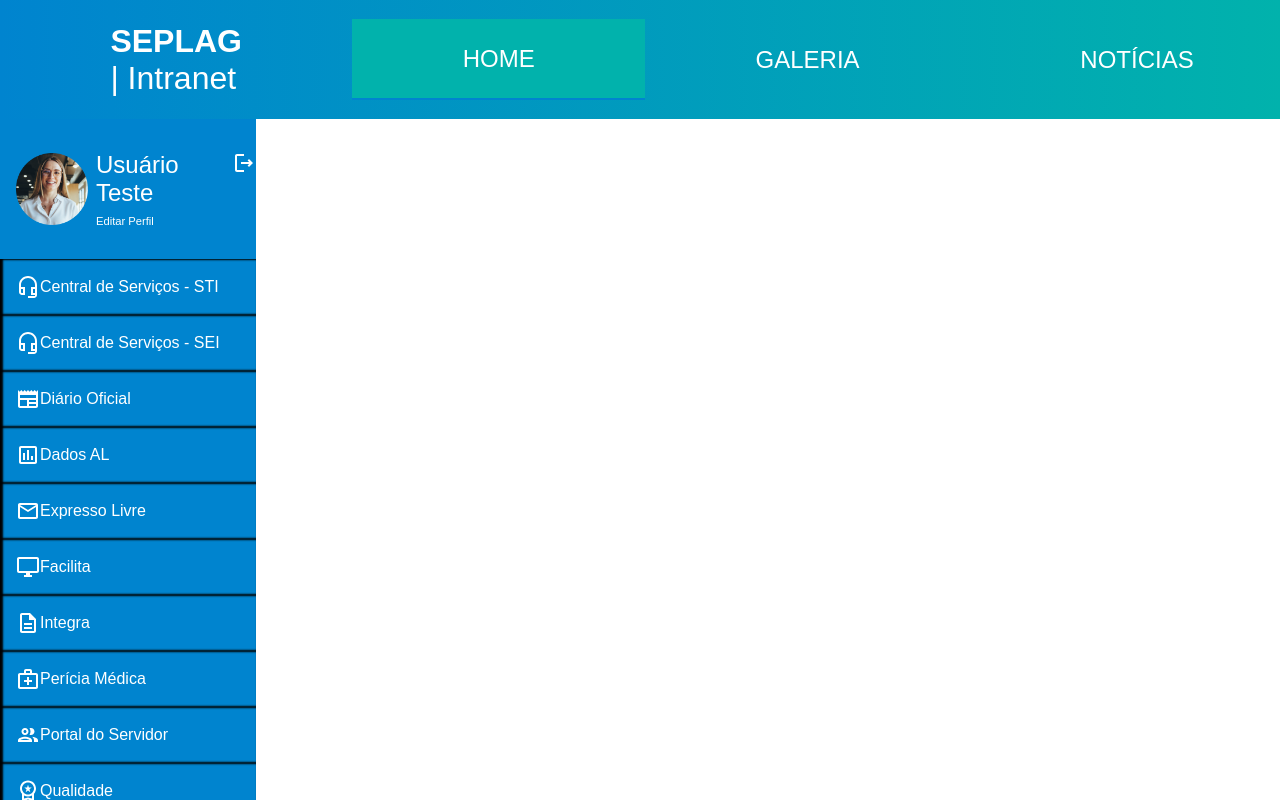
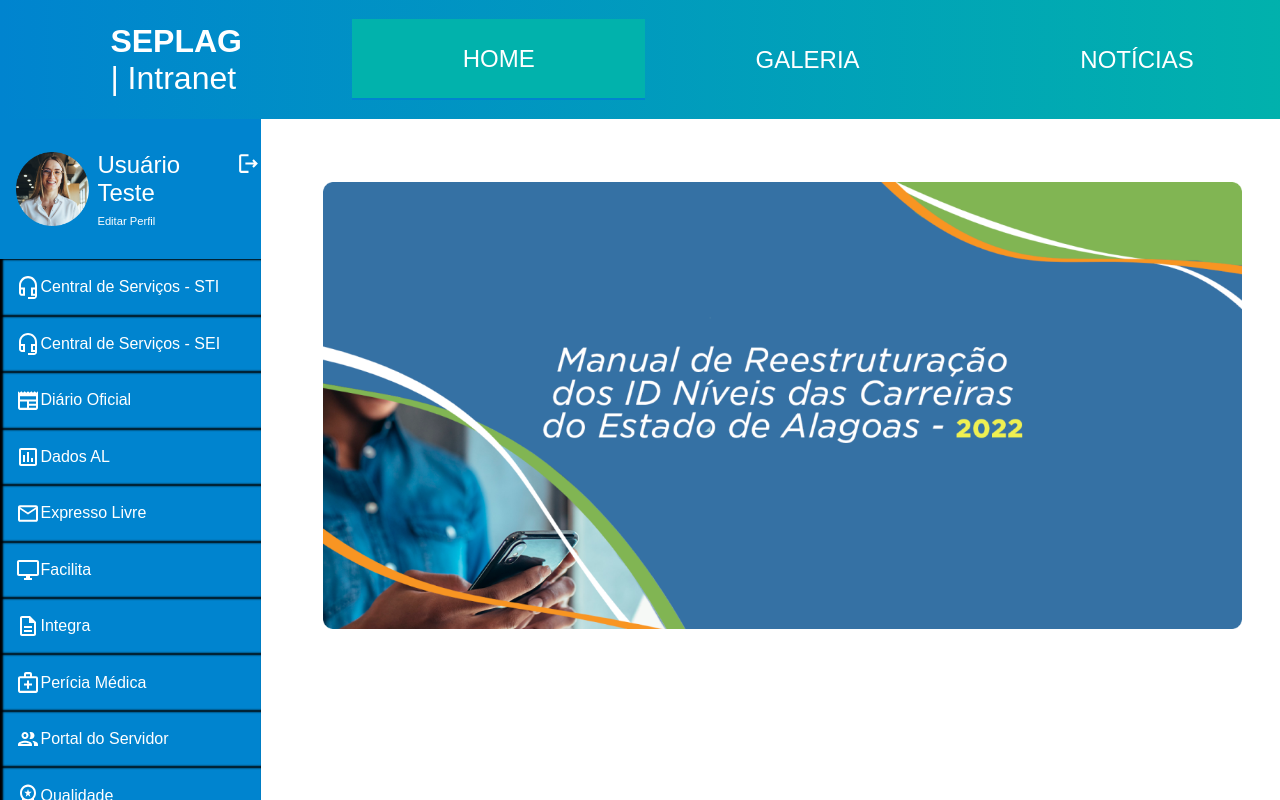
Before and after one commit to PomboObeso/seplag_desafioReact, a React (Create React App) app: page / in a window 1280 px wide. Shown: the top 800 px of the page. Built offline with nearby package versions, Linux system fonts and the light colour scheme; a web font is replaced by a local one.

Commit message:
home - paginação da home

```diff
--- a/public/index.html
+++ b/public/index.html
@@ -14,7 +14,6 @@
       manifest.json provides metadata used when your web app is installed on a
       user's mobile device or desktop. See https://developers.google.com/web/fundamentals/web-app-manifest/
     -->
-    <link rel="manifest" href="%PUBLIC_URL%/manifest.json" />
     <!--
       Notice the use of %PUBLIC_URL% in the tags above.
       It will be replaced with the URL of the `public` folder during the build.
@@ -26,6 +25,7 @@
     -->
     <title>Seplag | Intranet</title>
     <link href="https://fonts.cdnfonts.com/css/gotham" rel="stylesheet">
+    <link rel="stylesheet"href="https://cdn.jsdelivr.net/npm/swiper@8/swiper-bundle.min.css"/>
   </head>
   <body>
     <noscript>You need to enable JavaScript to run this app.</noscript>
@@ -40,5 +40,17 @@
       To begin the development, run `npm start` or `yarn start`.
       To create a production bundle, use `npm run build` or `yarn build`.
     -->
+    <script src="https://cdn.jsdelivr.net/npm/swiper@8/swiper-bundle.min.js"></script>
+    <script>
+      const swiper = new Swiper('.swiper', {
+          spaceBetween: 10,
+          loop: true,
+          slidesPerView: 1,
+          pagination: {
+              el: '.swiper-pagination',
+              type: 'bullets',
+          },
+      });
+  </script>
   </body>
 </html>
--- a/src/App.css
+++ b/src/App.css
@@ -12,12 +12,19 @@
     margin: 0;
 }
 
+body {
+    display: grid;
+    grid-template-areas:
+    'header'
+    'aside main'
+    'subfooter'
+    'footer';
+}
+
 main {
     display: grid;
     grid-template-areas:
-    "header"
-    "aside main"
-    "footer";
+    "aside main";
     grid-template-columns: 1fr 4fr;
     grid-area: main;
 }
--- a/src/App.js
+++ b/src/App.js
@@ -1,8 +1,8 @@
 import './App.css';
 import Aside from './components/Aside';
 import Footer from './components/Footer';
-import './components/Header';
 import Header from './components/Header';
+import Home from './components/Home';
 import SubFooter from './components/SubFooter';
 
 function App() {
@@ -11,6 +11,7 @@ function App() {
       <Header/>
       <main>
         <Aside/>
+        <Home/>
       </main>
       <SubFooter/>
       <Footer/>
--- /dev/null
+++ b/src/components/Home/Home.css
@@ -0,0 +1,17 @@
+.main__content {
+    grid-area: main;
+    padding: 6%;
+}
+
+.swiper {
+    width: 100%;
+}
+
+.swiper-slide img {
+    width: 100%;
+}
+
+.swiper-button-prev,
+.swiper-button-next {
+    display: none;
+}
--- /dev/null
+++ b/src/components/Home/index.js
@@ -0,0 +1,30 @@
+import './Home.css';
+
+
+const Home = () => {
+    return (
+
+        <div className='main__content'>
+            <div className="swiper">
+                <div className="swiper-pagination"></div>
+
+                <div className="swiper-wrapper">
+                    <div className="swiper-slide">
+                        <img src="./img/anuncio1.png" alt='i1'/>
+                    </div>
+                    <div className="swiper-slide">
+                        <img src="./img/anuncio1.png" alt='i1'/>
+                    </div>
+                    <div className="swiper-slide">
+                        <img src="./img/anuncio1.png" alt='i1'/>
+                    </div>
+                </div>
+
+                <div className="swiper-button-prev"></div>
+                <div className="swiper-button-next"></div>
+            </div>
+        </div>
+    );
+}
+
+export default Home;
--- a/src/components/SubFooter/SubFooter.css
+++ b/src/components/SubFooter/SubFooter.css
@@ -1,5 +1,6 @@
 .subfooter {
     display: grid;
+    grid-area: subfooter;
     grid-template-areas:
     "fundo img midias";
     grid-template-columns: 1fr 1fr 1fr;
```
